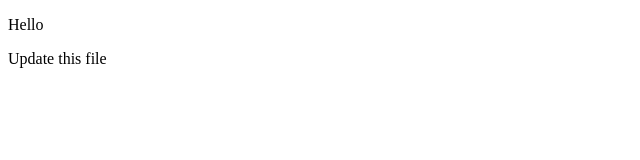
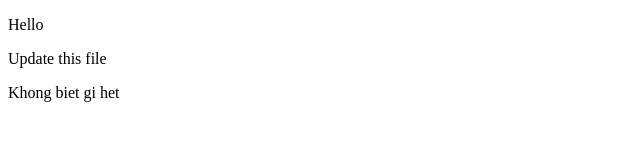
Before and after one commit to trungtruc/Portfolio, a website: page about.html in a window 1280 px wide. Shown: the whole page, without its empty margins (0-640 px from the left). Drawn offline with Linux system fonts and the light colour scheme.

Commit message:
Resolve conflict

```diff
--- a/about.html
+++ b/about.html
@@ -8,5 +8,6 @@
 <body>
     <p>Hello</p>
     <p>Update this file</p>
+    <p>Khong biet gi het</p>
 </body>
 </html>
```
